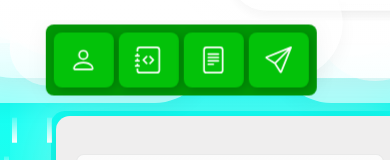
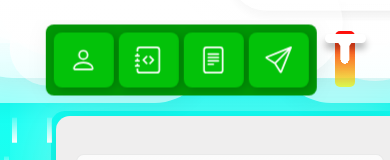
Before and after one commit to XShachin/CVWebsite, a website: page index.html in a window 390 px wide. Shown: the top 160 px of the page. Drawn offline with Linux system fonts and the light colour scheme.

Commit message:
fixed switch

```diff
--- a/css/style.css
+++ b/css/style.css
@@ -1007,7 +1007,8 @@ section a:hover {
   /* Position theme switch on mobile screen */
   .switch {
     position: fixed !important;
-    transform: translateY(-10%) translateX(2700%);
+    top: -.4%;
+    left: 75%;
     z-index: 2000 !important;
   }
 
```
